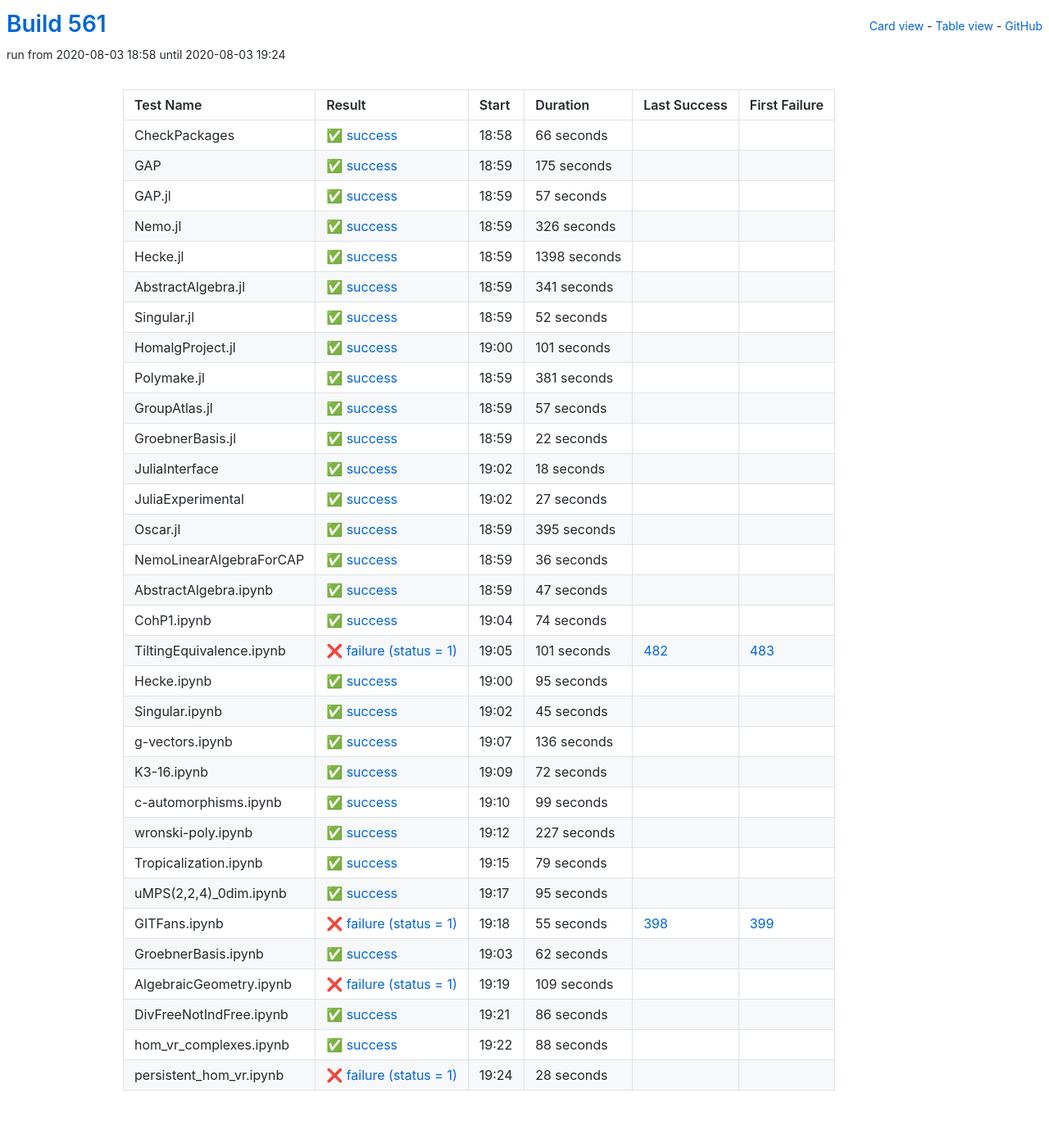
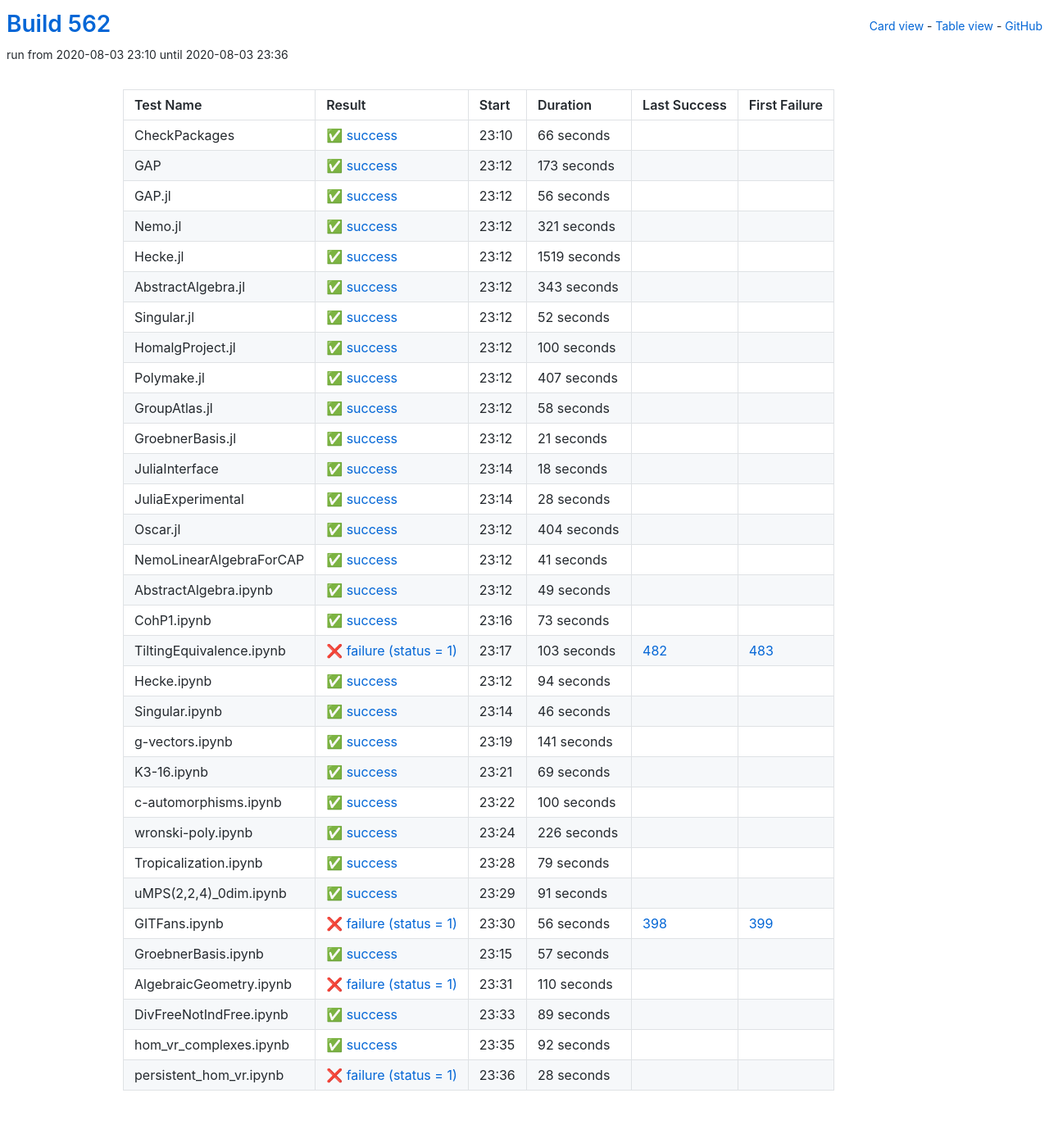
Before and after one commit to oscar-system/oscar-ci-status-stable, a Jekyll site: the page built from table.html, in a window 1280 px wide. Shown: the whole page at 82% size. Built offline with Jekyll 4.4.1, drawn with Linux system fonts in a browser that asks for light colours.

Commit message:
Build #562

```diff
--- a/_data/ci.yml
+++ b/_data/ci.yml
@@ -1,6 +1,6 @@
 ---
-build: 561
-build_url: https://oscarci.mathematik.uni-kl.de/job/oscar-stable/561/
+build: 562
+build_url: https://oscarci.mathematik.uni-kl.de/job/oscar-stable/562/
 job: oscar-stable
 organization: oscar-system
 repo: oscar-ci-status-stable
@@ -8,8 +8,8 @@ repourl: https://github.com/oscar-system/oscar-ci-status-stable
 tests:
 - name: CheckPackages
   id: checkpackages
-  log: https://oscarci.mathematik.uni-kl.de/job/oscar-stable/561/artifact/logs/build-561/CheckPackages.log
-  start: 2020-08-03 18:58
+  log: https://oscarci.mathematik.uni-kl.de/job/oscar-stable/562/artifact/logs/build-562/CheckPackages.log
+  start: 2020-08-03 23:10
   success: true
   exitcode: 0
   status: success
@@ -20,68 +20,68 @@ tests:
   first_failure_url:
 - name: GAP
   id: gap
-  log: https://oscarci.mathematik.uni-kl.de/job/oscar-stable/561/artifact/logs/build-561/GAP.log
-  start: 2020-08-03 18:59
+  log: https://oscarci.mathematik.uni-kl.de/job/oscar-stable/562/artifact/logs/build-562/GAP.log
+  start: 2020-08-03 23:12
   success: true
   exitcode: 0
   status: success
-  duration: 175
+  duration: 173
   last_success: false
   last_success_url:
   first_failure: false
   first_failure_url:
 - name: GAP.jl
   id: gap-jl
-  log: https://oscarci.mathematik.uni-kl.de/job/oscar-stable/561/artifact/logs/build-561/GAP.jl.log
-  start: 2020-08-03 18:59
+  log: https://oscarci.mathematik.uni-kl.de/job/oscar-stable/562/artifact/logs/build-562/GAP.jl.log
+  start: 2020-08-03 23:12
   success: true
   exitcode: 0
   status: success
-  duration: 57
+  duration: 56
   last_success: false
   last_success_url:
   first_failure: false
   first_failure_url:
 - name: Nemo.jl
   id: nemo-jl
-  log: https://oscarci.mathematik.uni-kl.de/job/oscar-stable/561/artifact/logs/build-561/Nemo.jl.log
-  start: 2020-08-03 18:59
+  log: https://oscarci.mathematik.uni-kl.de/job/oscar-stable/562/artifact/logs/build-562/Nemo.jl.log
+  start: 2020-08-03 23:12
   success: true
   exitcode: 0
   status: success
-  duration: 326
+  duration: 321
   last_success: false
   last_success_url:
   first_failure: false
   first_failure_url:
 - name: Hecke.jl
   id: hecke-jl
-  log: https://oscarci.mathematik.uni-kl.de/job/oscar-stable/561/artifact/logs/build-561/Hecke.jl.log
-  start: 2020-08-03 18:59
+  log: https://oscarci.mathematik.uni-kl.de/job/oscar-stable/562/artifact/logs/build-562/Hecke.jl.log
+  start: 2020-08-03 23:12
   success: true
   exitcode: 0
   status: success
-  duration: 1398
+  duration: 1519
   last_success: false
   last_success_url:
   first_failure: false
   first_failure_url:
 - name: AbstractAlgebra.jl
   id: abstractalgebra-jl
-  log: https://oscarci.mathematik.uni-kl.de/job/oscar-stable/561/artifact/logs/build-561/AbstractAlgebra.jl.log
-  start: 2020-08-03 18:59
+  log: https://oscarci.mathematik.uni-kl.de/job/oscar-stable/562/artifact/logs/build-562/AbstractAlgebra.jl.log
+  start: 2020-08-03 23:12
   success: true
   exitcode: 0
   status: success
-  duration: 341
+  duration: 343
   last_success: false
   last_success_url:
   first_failure: false
   first_failure_url:
 - name: Singular.jl
   id: singular-jl
-  log: https://oscarci.mathematik.uni-kl.de/job/oscar-stable/561/artifact/logs/build-561/Singular.jl.log
-  start: 2020-08-03 18:59
+  log: https://oscarci.mathematik.uni-kl.de/job/oscar-stable/562/artifact/logs/build-562/Singular.jl.log
+  start: 2020-08-03 23:12
   success: true
   exitcode: 0
   status: success
@@ -92,56 +92,56 @@ tests:
   first_failure_url:
 - name: HomalgProject.jl
   id: homalgproject-jl
-  log: https://oscarci.mathematik.uni-kl.de/job/oscar-stable/561/artifact/logs/build-561/HomalgProject.jl.log
-  start: 2020-08-03 19:00
+  log: https://oscarci.mathematik.uni-kl.de/job/oscar-stable/562/artifact/logs/build-562/HomalgProject.jl.log
+  start: 2020-08-03 23:12
   success: true
   exitcode: 0
   status: success
-  duration: 101
+  duration: 100
   last_success: false
   last_success_url:
   first_failure: false
   first_failure_url:
 - name: Polymake.jl
   id: polymake-jl
-  log: https://oscarci.mathematik.uni-kl.de/job/oscar-stable/561/artifact/logs/build-561/Polymake.jl.log
-  start: 2020-08-03 18:59
+  log: https://oscarci.mathematik.uni-kl.de/job/oscar-stable/562/artifact/logs/build-562/Polymake.jl.log
+  start: 2020-08-03 23:12
   success: true
   exitcode: 0
   status: success
-  duration: 381
+  duration: 407
   last_success: false
   last_success_url:
   first_failure: false
   first_failure_url:
 - name: GroupAtlas.jl
   id: groupatlas-jl
-  log: https://oscarci.mathematik.uni-kl.de/job/oscar-stable/561/artifact/logs/build-561/GroupAtlas.jl.log
-  start: 2020-08-03 18:59
+  log: https://oscarci.mathematik.uni-kl.de/job/oscar-stable/562/artifact/logs/build-562/GroupAtlas.jl.log
+  start: 2020-08-03 23:12
   success: true
   exitcode: 0
   status: success
-  duration: 57
+  duration: 58
   last_success: false
   last_success_url:
   first_failure: false
   first_failure_url:
 - name: GroebnerBasis.jl
   id: groebnerbasis-jl
-  log: https://oscarci.mathematik.uni-kl.de/job/oscar-stable/561/artifact/logs/build-561/GroebnerBasis.jl.log
-  start: 2020-08-03 18:59
+  log: https://oscarci.mathematik.uni-kl.de/job/oscar-stable/562/artifact/logs/build-562/GroebnerBasis.jl.log
+  start: 2020-08-03 23:12
   success: true
   exitcode: 0
   status: success
-  duration: 22
+  duration: 21
   last_success: false
   last_success_url:
   first_failure: false
   first_failure_url:
 - name: JuliaInterface
   id: juliainterface
-  log: https://oscarci.mathematik.uni-kl.de/job/oscar-stable/561/artifact/logs/build-561/JuliaInterface.log
-  start: 2020-08-03 19:02
+  log: https://oscarci.mathematik.uni-kl.de/job/oscar-stable/562/artifact/logs/build-562/JuliaInterface.log
+  start: 2020-08-03 23:14
   success: true
   exitcode: 0
   status: success
@@ -152,152 +152,152 @@ tests:
   first_failure_url:
 - name: JuliaExperimental
   id: juliaexperimental
-  log: https://oscarci.mathematik.uni-kl.de/job/oscar-stable/561/artifact/logs/build-561/JuliaExperimental.log
-  start: 2020-08-03 19:02
+  log: https://oscarci.mathematik.uni-kl.de/job/oscar-stable/562/artifact/logs/build-562/JuliaExperimental.log
+  start: 2020-08-03 23:14
   success: true
   exitcode: 0
   status: success
-  duration: 27
+  duration: 28
   last_success: false
   last_success_url:
   first_failure: false
   first_failure_url:
 - name: Oscar.jl
   id: oscar-jl
-  log: https://oscarci.mathematik.uni-kl.de/job/oscar-stable/561/artifact/logs/build-561/Oscar.jl.log
-  start: 2020-08-03 18:59
+  log: https://oscarci.mathematik.uni-kl.de/job/oscar-stable/562/artifact/logs/build-562/Oscar.jl.log
+  start: 2020-08-03 23:12
   success: true
   exitcode: 0
   status: success
-  duration: 395
+  duration: 404
   last_success: false
   last_success_url:
   first_failure: false
   first_failure_url:
 - name: NemoLinearAlgebraForCAP
   id: nemolinearalgebraforcap
-  log: https://oscarci.mathematik.uni-kl.de/job/oscar-stable/561/artifact/logs/build-561/NemoLinearAlgebraForCAP.log
-  start: 2020-08-03 18:59
+  log: https://oscarci.mathematik.uni-kl.de/job/oscar-stable/562/artifact/logs/build-562/NemoLinearAlgebraForCAP.log
+  start: 2020-08-03 23:12
   success: true
   exitcode: 0
   status: success
-  duration: 36
+  duration: 41
   last_success: false
   last_success_url:
   first_failure: false
   first_failure_url:
 - name: AbstractAlgebra.ipynb
   id: abstractalgebra-ipynb
-  log: https://oscarci.mathematik.uni-kl.de/job/oscar-stable/561/artifact/logs/build-561/AbstractAlgebra.ipynb.log
-  start: 2020-08-03 18:59
+  log: https://oscarci.mathematik.uni-kl.de/job/oscar-stable/562/artifact/logs/build-562/AbstractAlgebra.ipynb.log
+  start: 2020-08-03 23:12
   success: true
   exitcode: 0
   status: success
-  duration: 47
+  duration: 49
   last_success: false
   last_success_url:
   first_failure: false
   first_failure_url:
 - name: CohP1.ipynb
   id: cohp1-ipynb
-  log: https://oscarci.mathematik.uni-kl.de/job/oscar-stable/561/artifact/logs/build-561/CohP1.ipynb.log
-  start: 2020-08-03 19:04
+  log: https://oscarci.mathematik.uni-kl.de/job/oscar-stable/562/artifact/logs/build-562/CohP1.ipynb.log
+  start: 2020-08-03 23:16
   success: true
   exitcode: 0
   status: success
-  duration: 74
+  duration: 73
   last_success: false
   last_success_url:
   first_failure: false
   first_failure_url:
 - name: TiltingEquivalence.ipynb
   id: tiltingequivalence-ipynb
-  log: https://oscarci.mathematik.uni-kl.de/job/oscar-stable/561/artifact/logs/build-561/TiltingEquivalence.ipynb.log
-  start: 2020-08-03 19:05
+  log: https://oscarci.mathematik.uni-kl.de/job/oscar-stable/562/artifact/logs/build-562/TiltingEquivalence.ipynb.log
+  start: 2020-08-03 23:17
   success: false
   exitcode: 1
   status: failure
-  duration: 101
+  duration: 103
   last_success: 482
   last_success_url: https://oscarci.mathematik.uni-kl.de/job/oscar-stable/482/
   first_failure: 483
   first_failure_url: https://oscarci.mathematik.uni-kl.de/job/oscar-stable/483/
 - name: Hecke.ipynb
   id: hecke-ipynb
-  log: https://oscarci.mathematik.uni-kl.de/job/oscar-stable/561/artifact/logs/build-561/Hecke.ipynb.log
-  start: 2020-08-03 19:00
+  log: https://oscarci.mathematik.uni-kl.de/job/oscar-stable/562/artifact/logs/build-562/Hecke.ipynb.log
+  start: 2020-08-03 23:12
   success: true
   exitcode: 0
   status: success
-  duration: 95
+  duration: 94
   last_success: false
   last_success_url:
   first_failure: false
   first_failure_url:
 - name: Singular.ipynb
   id: singular-ipynb
-  log: https://oscarci.mathematik.uni-kl.de/job/oscar-stable/561/artifact/logs/build-561/Singular.ipynb.log
-  start: 2020-08-03 19:02
+  log: https://oscarci.mathematik.uni-kl.de/job/oscar-stable/562/artifact/logs/build-562/Singular.ipynb.log
+  start: 2020-08-03 23:14
   success: true
   exitcode: 0
   status: success
-  duration: 45
+  duration: 46
   last_success: false
   last_success_url:
   first_failure: false
   first_failure_url:
 - name: g-vectors.ipynb
   id: g-vectors-ipynb
-  log: https://oscarci.mathematik.uni-kl.de/job/oscar-stable/561/artifact/logs/build-561/g-vectors.ipynb.log
-  start: 2020-08-03 19:07
+  log: https://oscarci.mathematik.uni-kl.de/job/oscar-stable/562/artifact/logs/build-562/g-vectors.ipynb.log
+  start: 2020-08-03 23:19
   success: true
   exitcode: 0
   status: success
-  duration: 136
+  duration: 141
   last_success: false
   last_success_url:
   first_failure: false
   first_failure_url:
 - name: K3-16.ipynb
   id: k3-16-ipynb
-  log: https://oscarci.mathematik.uni-kl.de/job/oscar-stable/561/artifact/logs/build-561/K3-16.ipynb.log
-  start: 2020-08-03 19:09
+  log: https://oscarci.mathematik.uni-kl.de/job/oscar-stable/562/artifact/logs/build-562/K3-16.ipynb.log
+  start: 2020-08-03 23:21
   success: true
   exitcode: 0
   status: success
-  duration: 72
+  duration: 69
   last_success: false
   last_success_url:
   first_failure: false
   first_failure_url:
 - name: c-automorphisms.ipynb
   id: c-automorphisms-ipynb
-  log: https://oscarci.mathematik.uni-kl.de/job/oscar-stable/561/artifact/logs/build-561/c-automorphisms.ipynb.log
-  start: 2020-08-03 19:10
+  log: https://oscarci.mathematik.uni-kl.de/job/oscar-stable/562/artifact/logs/build-562/c-automorphisms.ipynb.log
+  start: 2020-08-03 23:22
   success: true
   exitcode: 0
   status: success
-  duration: 99
+  duration: 100
   last_success: false
   last_success_url:
   first_failure: false
   first_failure_url:
 - name: wronski-poly.ipynb
   id: wronski-poly-ipynb
-  log: https://oscarci.mathematik.uni-kl.de/job/oscar-stable/561/artifact/logs/build-561/wronski-poly.ipynb.log
-  start: 2020-08-03 19:12
+  log: https://oscarci.mathematik.uni-kl.de/job/oscar-stable/562/artifact/logs/build-562/wronski-poly.ipynb.log
+  start: 2020-08-03 23:24
   success: true
   exitcode: 0
   status: success
-  duration: 227
+  duration: 226
   last_success: false
   last_success_url:
   first_failure: false
   first_failure_url:
 - name: Tropicalization.ipynb
   id: tropicalization-ipynb
-  log: https://oscarci.mathematik.uni-kl.de/job/oscar-stable/561/artifact/logs/build-561/Tropicalization.ipynb.log
-  start: 2020-08-03 19:15
+  log: https://oscarci.mathematik.uni-kl.de/job/oscar-stable/562/artifact/logs/build-562/Tropicalization.ipynb.log
+  start: 2020-08-03 23:28
   success: true
   exitcode: 0
   status: success
@@ -308,80 +308,80 @@ tests:
   first_failure_url:
 - name: uMPS(2,2,4)_0dim.ipynb
   id: umps-2-2-4-0dim-ipynb
-  log: https://oscarci.mathematik.uni-kl.de/job/oscar-stable/561/artifact/logs/build-561/uMPS-2-2-4-_0dim.ipynb.log
-  start: 2020-08-03 19:17
+  log: https://oscarci.mathematik.uni-kl.de/job/oscar-stable/562/artifact/logs/build-562/uMPS-2-2-4-_0dim.ipynb.log
+  start: 2020-08-03 23:29
   success: true
   exitcode: 0
   status: success
-  duration: 95
+  duration: 91
   last_success: false
   last_success_url:
   first_failure: false
   first_failure_url:
 - name: GITFans.ipynb
   id: gitfans-ipynb
-  log: https://oscarci.mathematik.uni-kl.de/job/oscar-stable/561/artifact/logs/build-561/GITFans.ipynb.log
-  start: 2020-08-03 19:18
+  log: https://oscarci.mathematik.uni-kl.de/job/oscar-stable/562/artifact/logs/build-562/GITFans.ipynb.log
+  start: 2020-08-03 23:30
   success: false
   exitcode: 1
   status: failure
-  duration: 55
+  duration: 56
   last_success: 398
   last_success_url: https://oscarci.mathematik.uni-kl.de/job/oscar-stable/398/
   first_failure: 399
   first_failure_url: https://oscarci.mathematik.uni-kl.de/job/oscar-stable/399/
 - name: GroebnerBasis.ipynb
   id: groebnerbasis-ipynb
-  log: https://oscarci.mathematik.uni-kl.de/job/oscar-stable/561/artifact/logs/build-561/GroebnerBasis.ipynb.log
-  start: 2020-08-03 19:03
+  log: https://oscarci.mathematik.uni-kl.de/job/oscar-stable/562/artifact/logs/build-562/GroebnerBasis.ipynb.log
+  start: 2020-08-03 23:15
   success: true
   exitcode: 0
   status: success
-  duration: 62
+  duration: 57
   last_success: false
   last_success_url:
   first_failure: false
   first_failure_url:
 - name: AlgebraicGeometry.ipynb
   id: algebraicgeometry-ipynb
-  log: https://oscarci.mathematik.uni-kl.de/job/oscar-stable/561/artifact/logs/build-561/AlgebraicGeometry.ipynb.log
-  start: 2020-08-03 19:19
+  log: https://oscarci.mathematik.uni-kl.de/job/oscar-stable/562/artifact/logs/build-562/AlgebraicGeometry.ipynb.log
+  start: 2020-08-03 23:31
   success: false
   exitcode: 1
   status: failure
-  duration: 109
+  duration: 110
   last_success: false
   last_success_url:
   first_failure: false
   first_failure_url:
 - name: DivFreeNotIndFree.ipynb
   id: divfreenotindfree-ipynb
-  log: https://oscarci.mathematik.uni-kl.de/job/oscar-stable/561/artifact/logs/build-561/DivFreeNotIndFree.ipynb.log
-  start: 2020-08-03 19:21
+  log: https://oscarci.mathematik.uni-kl.de/job/oscar-stable/562/artifact/logs/build-562/DivFreeNotIndFree.ipynb.log
+  start: 2020-08-03 23:33
   success: true
   exitcode: 0
   status: success
-  duration: 86
+  duration: 89
   last_success: false
   last_success_url:
   first_failure: false
   first_failure_url:
 - name: hom_vr_complexes.ipynb
   id: hom-vr-complexes-ipynb
-  log: https://oscarci.mathematik.uni-kl.de/job/oscar-stable/561/artifact/logs/build-561/hom_vr_complexes.ipynb.log
-  start: 2020-08-03 19:22
+  log: https://oscarci.mathematik.uni-kl.de/job/oscar-stable/562/artifact/logs/build-562/hom_vr_complexes.ipynb.log
+  start: 2020-08-03 23:35
   success: true
   exitcode: 0
   status: success
-  duration: 88
+  duration: 92
   last_success: false
   last_success_url:
   first_failure: false
   first_failure_url:
 - name: persistent_hom_vr.ipynb
   id: persistent-hom-vr-ipynb
-  log: https://oscarci.mathematik.uni-kl.de/job/oscar-stable/561/artifact/logs/build-561/persistent_hom_vr.ipynb.log
-  start: 2020-08-03 19:24
+  log: https://oscarci.mathematik.uni-kl.de/job/oscar-stable/562/artifact/logs/build-562/persistent_hom_vr.ipynb.log
+  start: 2020-08-03 23:36
   success: false
   exitcode: 1
   status: failure
```
Also changed, not shown: README.md.
